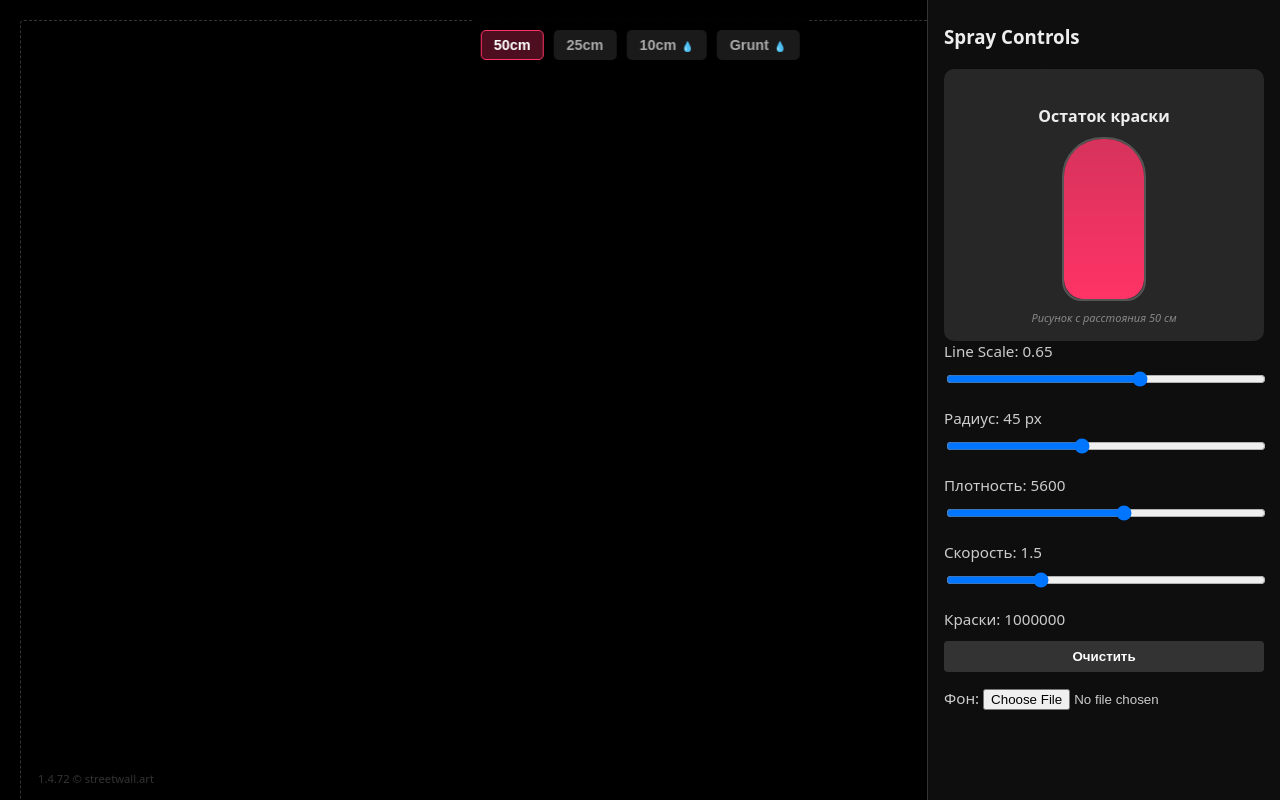
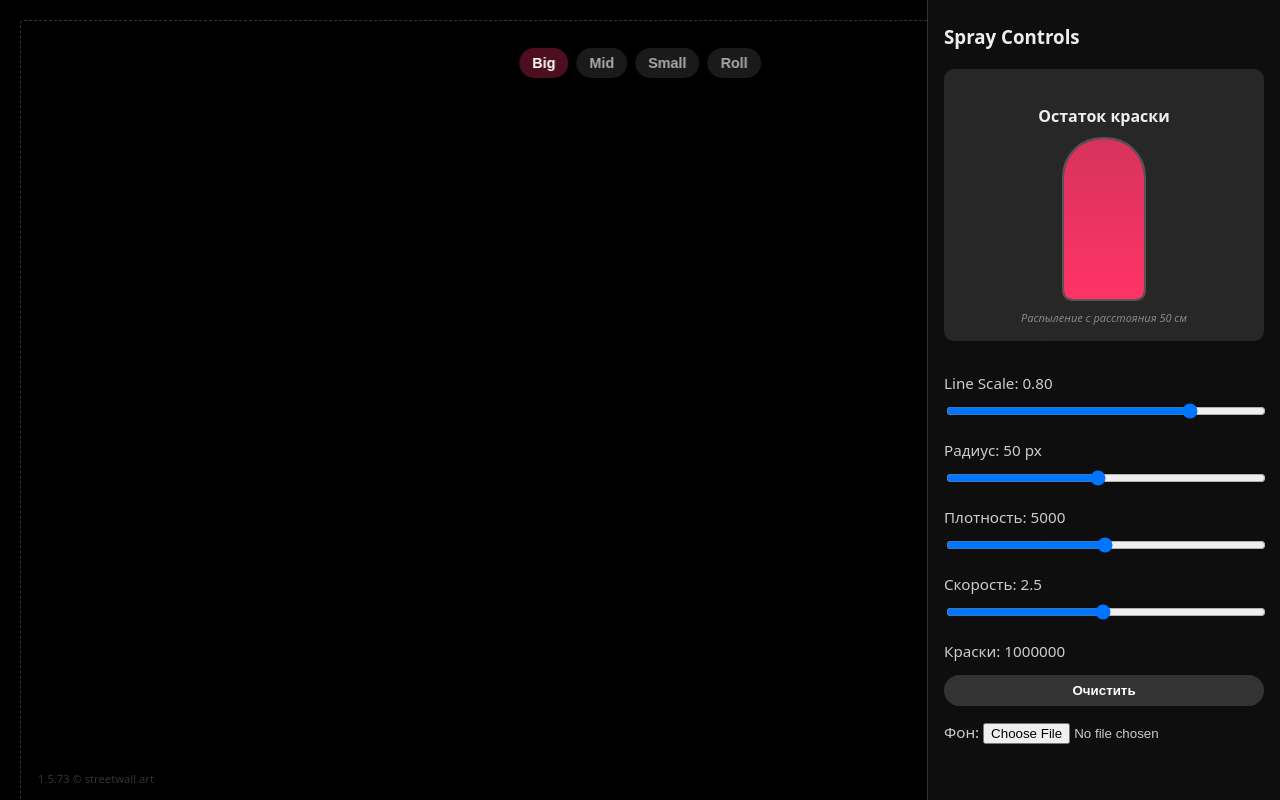
Before and after one commit to streetwalldev/streetwall, a Next.js app: page /spraytest in a window 1280 px wide. Built offline with nearby package versions, Linux system fonts and the light colour scheme.

Commit message:
Update page.js
Обновление пресетов и UI

```diff
--- a/app/spraytest/page.js
+++ b/app/spraytest/page.js
@@ -19,7 +19,7 @@ export default function SprayTestPage() {
   const [actualSpeedFactor, setActualSpeedFactor] = useState(1.5);
 
   // Текущий активный пресет
-  const [activePreset, setActivePreset] = useState('50cm');
+  const [activePreset, setActivePreset] = useState('Big');
 
   // Ref для доступа к DOM элементам
   const scaleValRef = useRef(null);
@@ -33,55 +33,54 @@ export default function SprayTestPage() {
 
   // Обновленные пресеты с улучшенным пресетом 10см
   const presets = {
-    '50cm': {
-      name: '50cm',
-      scaleVal: 0.65,
-      radiusVal: 45,
-      densityVal: 5600,
-      speedFactor: 1.5,
-      description: 'Рисунок с расстояния 50 см',
+    'Big': {
+      name: 'Big',
+      scaleVal: 0.8,
+      densityVal: 3500,
+      speedFactor: 2.5,
+      description: 'Распыление с расстояния 50 см',
       paintConsumption: 1,
       enableDrips: false,
       // Динамические параметры при уменьшении краски
-      minRadius: 45,   // При paintLeft = 1000000
+      minRadius: 50,   // При paintLeft = 1000000
       maxRadius: 65,   // При paintLeft = 100000
       minDensity: 2000, // При paintLeft = 100000
-      maxDensity: 5600  // При paintLeft = 1000000
+      maxDensity: 5000  // При paintLeft = 1000000
     },
-    '25cm': {
-      name: '25cm',
-      description: 'Рисунок с расстояния 25 см',
-      scaleVal: 0.65,
+    'Mid': {
+      name: 'Mid',
+      description: 'Распыление с расстояния 25 см',
+      scaleVal: 0.8,
       radiusVal: 20,
       densityVal: 3000,
-      speedFactor: 2.0,
+      speedFactor: 3.0,
       paintConsumption: 2,
       enableDrips: false,
       dripDelay: 0.5,
       // Динамические параметры при уменьшении краски
       minDensity: 1500,  // При paintLeft = 100000
-      maxDensity: 3000,  // При paintLeft = 1000000
+      maxDensity: 3500,  // При paintLeft = 1000000
       minSpeedFactor: 1.5, // При paintLeft = 100000
-      maxSpeedFactor: 2.0  // При paintLeft = 1000000
+      maxSpeedFactor: 3.0  // При paintLeft = 1000000
     },
-    '10cm': {
-      name: '10cm',
-      description: 'Рисунок с расстояния 10 см (очень детализировано)',
-      scaleVal: 0.85,   // Увеличил для большего контроля
-      radiusVal: 6,     // Чуть меньше радиуса для точности
-      densityVal: 12000, // Высокая плотность для детализации
-      speedFactor: 4,   // Более чувствительный
+    'Small': {
+      name: 'Small',
+      description: 'Распыление с расстояния 10 см (очень детализировано)',
+      scaleVal: 1,   // Увеличил для большего контроля
+      radiusVal: 14,     // Чуть меньше радиуса для точности
+      densityVal: 6000, // Высокая плотность для детализации
+      speedFactor: 5,   // Более чувствительный
       // Динамические параметры при уменьшении краски
-      minSpeedFactor: 2.0, // Минимум
-      maxSpeedFactor: 6.0, // Максимум
+      minSpeedFactor: 6.0, // Минимум
+      maxSpeedFactor: 7.0, // Максимум
       // Подтёки - более деликатные
       enableDrips: true,
-      dripDelay: 0.3,      // Быстрее появляются
-      dripLength: 0.8,     // Короче
-      dripMaxLength: 3,    // Макс длина
-      dripAlpha: 0.4,      // Прозрачнее
-      dripChance: 0.08,    // Реже
-      dripWidth: 0.5,      // Тоньше
+      dripDelay: 1,      // Быстрее появляются
+      dripLength: 100,     // Короче
+      dripMaxLength: 100,    // Макс длина
+      dripAlpha: 0.9,      // Прозрачнее
+      dripChance: 1,    // Реже
+      dripWidth: 0.1,      // Тоньше
       dripWidthVariation: 0.2,
       // Новые параметры для реализма
       cloudShape: 'elliptical', // Форма облака
@@ -90,8 +89,8 @@ export default function SprayTestPage() {
       edgeFog: true,            // Туманный край
       paintConsumption: 4       // Больше краски для детализации
     },
-    'grunt': {
-      name: 'Grunt',
+    'Roll': {
+      name: 'Roll',
       description: 'Грунтовка валиком',
       scaleVal: 1,
       radiusVal: 100, // Ширина валика (15px) + размытие
@@ -116,7 +115,7 @@ export default function SprayTestPage() {
 
     const paintPercentage = paintRemaining / 1000000; // 0.0 - 1.0
 
-    if (presetKey === '50cm') {
+    if (presetKey === 'Big') {
       // Для 50cm: радиус и плотность меняются от 1000000 до 100000
       if (paintRemaining <= 100000) {
         return {
@@ -137,7 +136,7 @@ export default function SprayTestPage() {
       };
     }
 
-    if (presetKey === '25cm') {
+    if (presetKey === 'Mid') {
       // Для 25cm: плотность и speedFactor меняются
       if (paintRemaining <= 100000) {
         return {
@@ -158,7 +157,7 @@ export default function SprayTestPage() {
       };
     }
 
-    if (presetKey === '10cm') {
+    if (presetKey === 'Small') {
       // Для 10cm: speedFactor меняется
       if (paintRemaining <= 100000) {
         return {
@@ -333,7 +332,7 @@ export default function SprayTestPage() {
   // Инициализация системы при загрузке
   useEffect(() => {
     // Применяем пресет 50cm при загрузке
-    applyPreset('50cm');
+    applyPreset('Big');
   }, []);
 
   // Обновление фактических параметров при изменении базовых через слайдеры
@@ -472,13 +471,14 @@ export default function SprayTestPage() {
             button {
               padding: 8px 16px;
               background: #333;
+              margin-top: 8px;
               color: #fff;
               border: none;
-              border-radius: 4px;
+              border-radius: 24px;
               cursor: pointer;
               font-weight: bold;
               width: 100%;
-              margin-top: 6px;
+
             }
             button:hover { background: #444; }
             /* === ВЕРСИЯ === */
@@ -500,6 +500,7 @@ export default function SprayTestPage() {
               margin-top: 20px;
               padding: 15px;
               background: rgba(255, 255, 255, 0.1);
+              margin-bottom: 32px;
               border-radius: 10px;
               text-align: center;
               cursor: pointer;
@@ -515,7 +516,7 @@ export default function SprayTestPage() {
               height: 160px;
               margin: 0 auto 10px;
               background: #333;
-              border-radius: 40px 40px 20px 20px;
+              border-radius: 40px 40px 10px 10px;
               position: relative;
               overflow: hidden;
               border: 2px solid #555;
@@ -526,7 +527,7 @@ export default function SprayTestPage() {
               width: 100%;
               background: linear-gradient(to top, var(--current-color, #ff3366), var(--current-color-light, #ff6699));
               transition: height 0.5s ease;
-              border-radius: 0 0 20px 20px;
+              border-radius: 0 0 8px 8px;
             }
             .can-info {
               font-size: 12px;
@@ -572,15 +573,15 @@ export default function SprayTestPage() {
             /* === ПРЕСЕТЫ === */
             .presets-container {
               position: fixed;
-              top: 16px;
+              top: 32px;
               left: 50%;
               transform: translateX(-50%);
               display: flex;
-              gap: 10px;
+              gap: 8px;
               z-index: 1000;
-              background: rgba(0,0,0,0.7);
-              padding: 8px 16px;
-              border-radius: 20px;
+              //background: rgba(0,0,0,0.7);
+              padding: 8px;
+              border-radius: 38px;
               backdrop-filter: blur(5px);
             }
             .preset-button {
@@ -588,7 +589,7 @@ export default function SprayTestPage() {
               background: rgba(255, 255, 255, 0.1);
               color: #aaa;
               border: 1px solid transparent;
-              border-radius: 5px;
+              border-radius: 16px;
               cursor: pointer;
               transition: all 0.2s ease;
               font-size: 0.9rem;
@@ -597,7 +598,7 @@ export default function SprayTestPage() {
             .preset-button.active {
               background: rgba(255, 51, 102, 0.3);
               color: #fff;
-              border-color: #ff3366;
+              //border-color: #ff3366;
             }
             .preset-button:hover {
               background: rgba(255, 255, 255, 0.2);
@@ -607,7 +608,7 @@ export default function SprayTestPage() {
               display: inline-block;
               margin-left: 5px;
               font-size: 10px;
-              color: #ff3366;
+              color: hsl(64, 100%, 50%);
               animation: drip-pulse 1s infinite;
             }
             @keyframes drip-pulse {
@@ -671,7 +672,7 @@ export default function SprayTestPage() {
               onClick={() => applyPreset(key)}
             >
               {presets[key].name}
-              {key === '10cm' || key === 'grunt' ? (
+              {key === '1' || key === '2' ? (
                 <span className="drip-indicator" title="Включены подтёки">💧</span>
               ) : null}
             </button>
@@ -725,24 +726,24 @@ export default function SprayTestPage() {
 
               {presets[activePreset]?.description}
             </div>
-            {activePreset === '50cm' && paintLeft <= 200000 && (
+            {activePreset === 'Big' && paintLeft <= 200000 && (
               <div className="dynamic-info">
                 Динамика: радиус ↑ {radiusVal}px, плотность ↓ {densityVal}
               </div>
             )}
-            {activePreset === '25cm' && paintLeft <= 200000 && (
+            {activePreset === 'Mid' && paintLeft <= 200000 && (
               <div className="dynamic-info">
                 Динамика: плотность ↓ {densityVal}, скорость ↓ {speedFactorVal.toFixed(1)}
               </div>
             )}
-            {activePreset === '10cm' && paintLeft <= 200000 && (
+            {activePreset === 'Small' && paintLeft <= 200000 && (
               <div className="dynamic-info">
                 Динамика: скорость ↑ {speedFactorVal.toFixed(1)}
               </div>
             )}
-            {activePreset === 'grunt' && (
+            {activePreset === 'Roll' && (
               <div className="dynamic-info">
-                Режим: валик 15×50px, расход: {presets['grunt'].paintConsumption}px
+                Режим: валик 15×50px, расход: {presets['Roll'].paintConsumption}px
               </div>
             )}
             {showColorPicker && (
@@ -846,7 +847,7 @@ export default function SprayTestPage() {
           </div>
         </div>
 
-        <div id="version">1.4.72 © streetwall.art</div>
+        <div id="version">1.5.73 © streetwall.art</div>
       </div>
 
       <script
@@ -868,10 +869,10 @@ export default function SprayTestPage() {
               let dynamicDensity = ${actualDensity};
               let dynamicSpeed = ${actualSpeed};
               let dynamicSpeedFactor = ${actualSpeedFactor};
-              let currentPreset = '50cm';
+              let currentPreset = 'Big';
               let enableDrips = false;
               let paintConsumption = 1;
-              let presetConfig = ${JSON.stringify(presets['50cm'])};
+              let presetConfig = ${JSON.stringify(presets['Big'])};
 
               let isDrawing = false;
               let lastSprayPos = null;
@@ -1434,9 +1435,9 @@ export default function SprayTestPage() {
                 lastStaticSprayPos = null; // Сбрасываем при новом нажатии
                 staticSprayStartTime = null;
 
-                if (currentPreset === 'grunt') {
+                if (currentPreset === 'Roll') {
                   sprayWithRoller(x, y);
-                } else if (currentPreset === '10cm') {
+                } else if (currentPreset === 'Small') {
                   sprayAt10cm(x, y); // Специальная функция для 10см
                 } else {
                   sprayAt(x, y); // Стандартная для остальных
@@ -1450,9 +1451,9 @@ export default function SprayTestPage() {
                 e.preventDefault();
                 const { x, y } = getCanvasCoords(e);
 
-                if (currentPreset === 'grunt') {
+                if (currentPreset === 'Roll') {
                   sprayWithRoller(x, y);
-                } else if (currentPreset === '10cm') {
+                } else if (currentPreset === 'Small') {
                   sprayAt10cm(x, y); // Специальная функция для 10см
                 } else {
                   sprayAt(x, y); // Стандартная для остальных
```
